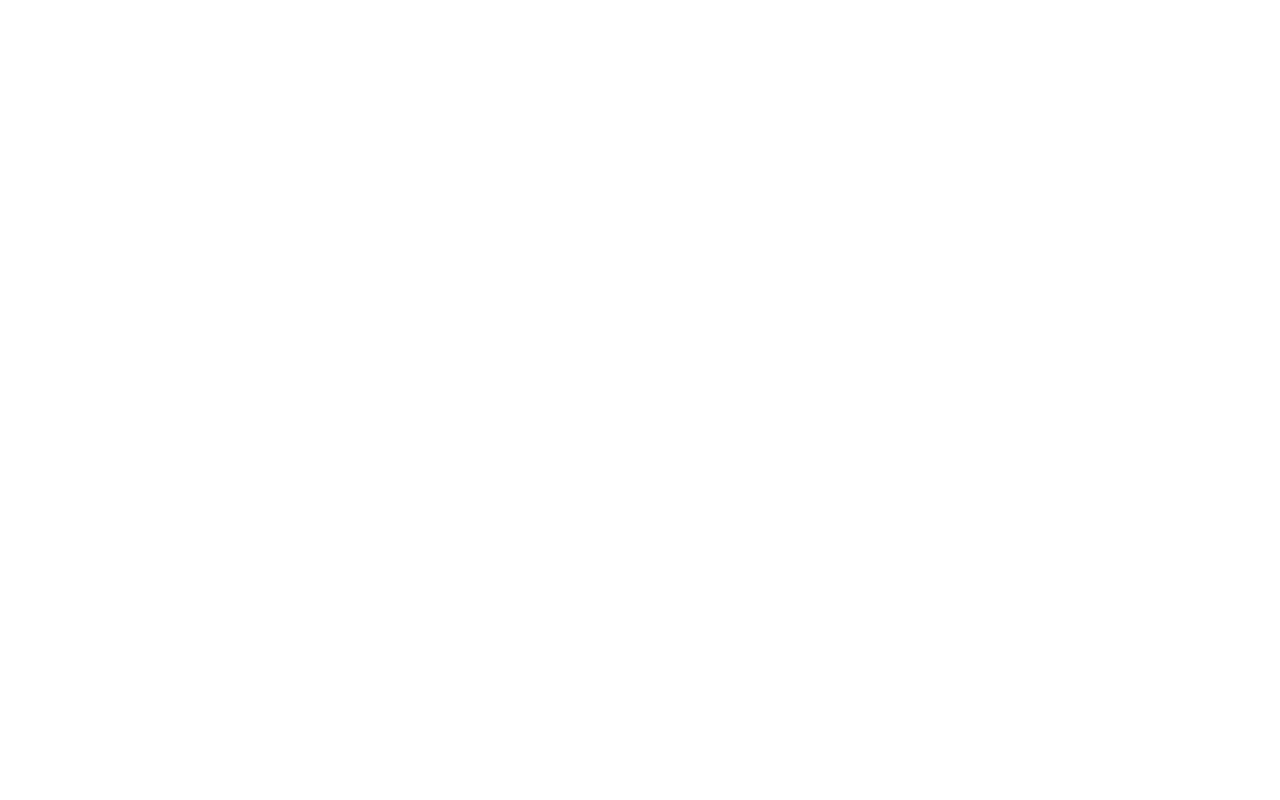
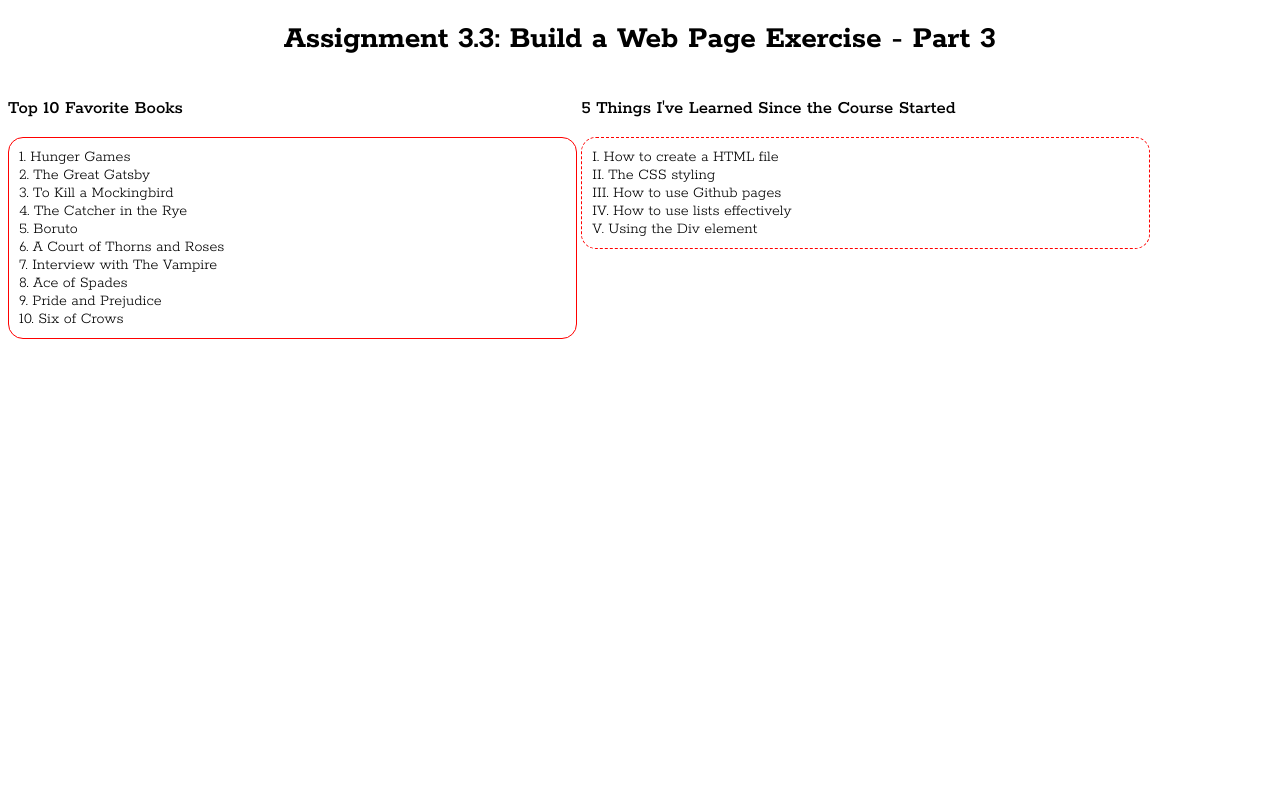
Before and after one commit to Xogrunitzky/csd-340, a plain HTML site: page module-3/Grunitzky_Mod3_3.html in a window 1280 px wide. Shown: the top 800 px of the page. Drawn offline with Linux system fonts and the light colour scheme; a web font is replaced by a local one.

Commit message:
Pushing 1/25/26

```diff
--- /dev/null
+++ b/module-3/Grunitzky_Mod3_3.css
@@ -0,0 +1,73 @@
+
+/* Container */
+#container {
+    width: 100%;
+    font-family:"Rokkitt", serif; ;
+}
+
+/* Center the h1 title */
+h1 {
+    text-align: center;
+}
+
+/* Side-by-side divs */
+.side-by-side {
+    width: 45%;
+    display: inline-block;
+    vertical-align: top;
+}
+
+/* h3 font weight */
+h3 {
+    font-weight: 500;
+}
+
+/* List font weight */
+ol,
+ul {
+    font-weight: 300;
+}
+
+/* ORDERED LIST + TITLE styling */
+.side-by-side ol,
+.side-by-side ol + h3 {
+    border: 1px solid red;
+    border-radius: 15px;
+}
+
+/* Ordered list styling */
+.side-by-side ol {
+    padding: 10px;
+    list-style-position: inside;
+}
+
+/* UNORDERED LIST + TITLE styling */
+.side-by-side ul,
+.side-by-side ul + h3 {
+    border: 1px dashed red;
+    border-radius: 15px;
+}
+
+/* Unordered list styling */
+.side-by-side ul {
+    padding: 10px;
+    list-style-type: upper-roman;
+    list-style-position: inside;
+}
+
+/* Bottom div */
+.last-div {
+    width: 100%;
+    margin-top: 60%;
+    float: right;
+    margin-bottom: 20px;
+}
+
+/* Link hover effect */
+.last-div a {
+    text-decoration: none;
+}
+
+.last-div a:hover {
+    text-decoration: underline;
+}
--- a/module-3/Grunitzky_Mod3_3.html
+++ b/module-3/Grunitzky_Mod3_3.html
@@ -3,9 +3,64 @@
 <head>
     <meta charset="UTF-8">
     <meta name="viewport" content="width=device-width, initial-scale=1.0">
-    <title>Document</title>
+    <title>CSD 340 Web Development with HTML and CSS</title>
+    <link rel="stylesheet" href="Grunitzky_Mod3_3.css">
+    <link rel="preconnect" href="https://fonts.googleapis.com">
+    <link rel="preconnect" href="https://fonts.gstatic.com" crossorigin>
+    <link href="https://fonts.googleapis.com/css2?family=Arsenal:ital,wght@0,400;0,700;1,400;1,700&family=Rokkitt:ital,wght@0,100..900;1,100..900&family=Stack+Sans+Text:wght@200..700&display=swap" rel="stylesheet">
 </head>
 <body>
+    <div id="container">
+        <h1>Assignment 3.3: Build a Web Page Exercise - Part 3</h1>
+
+        <div class="side-by-side">
+            <h3>Top 10 Favorite Books</h3>
+            <ol>
+                <li>Hunger Games</li>
+                <li>The Great Gatsby</li>
+                <li>To Kill a Mockingbird</li>
+                <li>The Catcher in the Rye</li>
+                <li>Boruto</li>
+                <li>A Court of Thorns and Roses</li>
+                <li>Interview with The Vampire</li>
+                <li>Ace of Spades</li>
+                <li>Pride and Prejudice</li>
+                <li>Six of Crows</li>
+            </ol>
+        </div>
+
+        <div class="side-by-side">
+            <h3>5 Things I've Learned Since the Course Started</h3>
+            <ul>
+                <li>How to create a HTML file</li>
+                <li>The CSS styling</li>
+                <li>How to use Github pages</li>
+                <li>How to use lists effectively</li>
+                <li>Using the Div element</li>
+            </ul>
+        </div>
+
+        <div class="last-div">
+            <a href="/index.html">Back to Landing Page</a>
+
+        </div>
+
+
+
+
+
+
+
+
+
+
+
+
+
+
+
+
+    </div>
 
 </body>
 </html>
```
